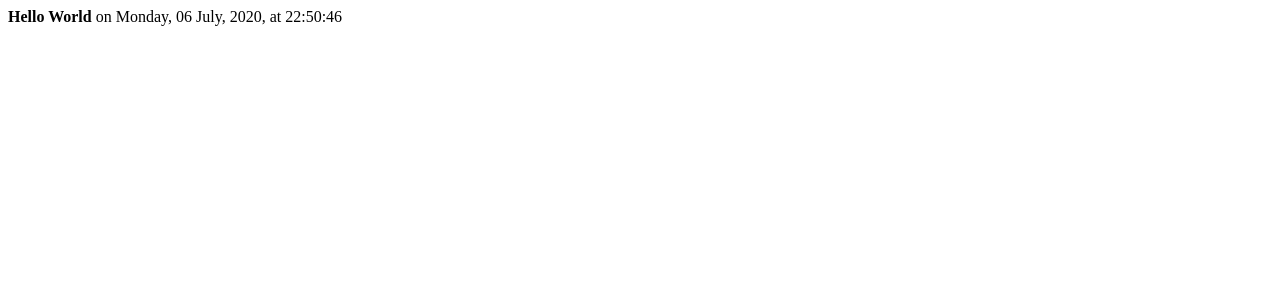
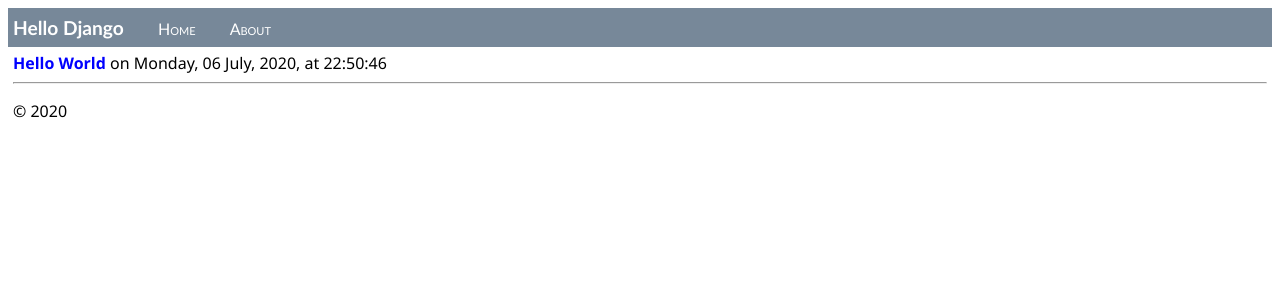
Before and after one commit to AI-Ned/LearningDjango, a Django app: page / in a window 1280 px wide. Shown: the top 300 px of the page. Run offline with Django 3.2, Linux system fonts and the light colour scheme.

Commit message:
Learn't how to use basic styling, how to link to other files. and how to add additional templates to a file with the {% extends <dir location> %} tag.

```diff
--- /dev/null
+++ b/LearningDjango/HelloDjangoApp/static/site.css
@@ -0,0 +1,34 @@
+.message {
+    font-weight: 600;
+    text-decoration: none;
+    color: blue;
+}
+
+.navbar{
+    background-color:lightslategray;
+    font-size: 1em;
+    font-family:'Trebuchet MS', 'Lucida Sans Unicode', 'Lucida Grande', 'Lucida Sans', Arial, sans-serif;
+    color:white;
+    padding: 8px 5px 8px 5px
+}
+
+    .navbar a{
+        text-decoration: none;
+        color:inherit
+    }
+
+.navbar-brand {
+    font-size: 1.2em;
+    font-weight: 600;
+}
+
+.navbar-item{
+    font-variant: small-caps;
+    margin-left: 30px;
+
+}
+
+.body-content {
+    padding: 5px;
+    font-family:'Segoe UI', Tahoma, Geneva, Verdana, sans-serif;
+}
--- a/LearningDjango/HelloDjangoApp/templates/HelloDjangoApp/index.html
+++ b/LearningDjango/HelloDjangoApp/templates/HelloDjangoApp/index.html
@@ -1,8 +1,15 @@
+{% extends "HelloDjangoApp/layout.html" %}
 <html>
     <head>
         <title>{{ title }}</title>
+        {% load staticfiles %}  <!--Instruct Django to load static files-->
+        <link rel="stylesheet" type="text/css" href="{% static 'site.css' %}" />
     </head>
     <body>
-        <strong>{{ message }}</strong>{{ content }}
+        <div><a href="about">About Me</a></div>
+
+        {% block content %}
+        <span class="message">{{ message }}</span> {{ content }}
+        {% endblock %}
     </body>
 </html>
--- /dev/null
+++ b/LearningDjango/HelloDjangoApp/templates/HelloDjangoApp/layout.html
@@ -0,0 +1,25 @@
+<!DOCTYPE html>
+<html>
+<head>
+    <meta charset="utf-8" />
+    <title>{{ title }}</title>
+    {% load staticfiles %}
+    <link rel="stylesheet" type="text/css" href="{% static 'site.css' %}" />
+</head>
+
+<body>
+    <div class="navbar">
+        <a href="/" class="navbar-brand">Hello Django</a>
+        <a href="{% url 'home' %}" class="navbar-item">Home</a>
+        <a href="{% url 'about' %}" class="navbar-item">About</a>
+    </div>
+
+    <div class="body-content">
+        {% block content %}{% endblock %}
+        <hr />
+        <footer>
+            <p>&copy; 2020</p>
+        </footer>
+    </div>
+</body>
+</html>
--- a/LearningDjango/HelloDjangoApp/views.py
+++ b/LearningDjango/HelloDjangoApp/views.py
@@ -16,3 +16,13 @@ def index(request):
                 'content':" on " + now.strftime("%A, %d %B, %Y, at %X")
             }
         )
+
+def about(request):
+    return render (
+        request,
+        "HelloDjangoApp/about.html",
+        {
+            'title' : "About HelloDjangoApp",
+            'content' : "Example app page for Django.",
+        }
+    )
--- a/LearningDjango/LearningDjango/urls.py
+++ b/LearningDjango/LearningDjango/urls.py
@@ -25,7 +25,10 @@ import HelloDjangoApp.views
 urlpatterns = [
     # Uncomment the next line to enable the admin:
     path('admin/', admin.site.urls),
+
+
     # Django Processes URL Patterns in the order they appear in the array
     url(r'^$', HelloDjangoApp.views.index, name='index'),
     url(r'^home$', HelloDjangoApp.views.index, name='home'),
+    url(r'^about$', HelloDjangoApp.views.about, name='about'),
 ]
```
Also changed, not shown: LearningDjango/HelloDjangoApp/templates/HelloDjangoApp/about.html (added, +15 -0 lines), 1 other file.
